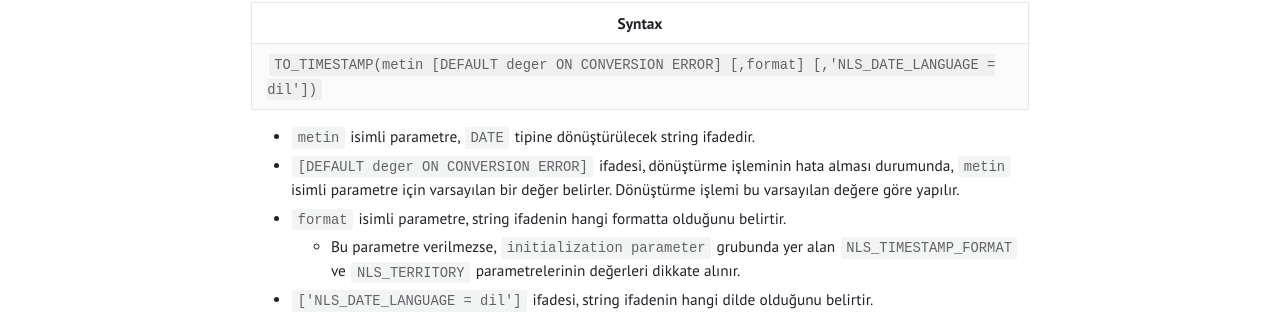
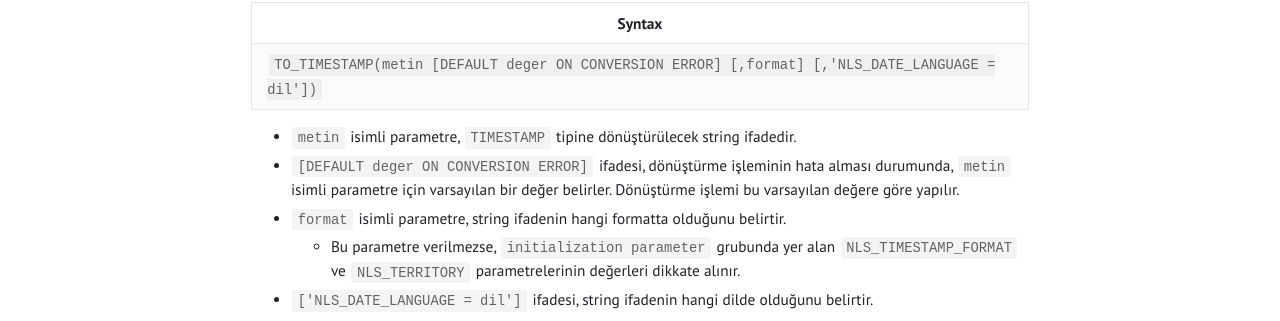
Before and after one commit to tunahanoguz/tunahanoguz.github.io, a Jekyll site: the page built from _posts/2025-05-22-oracle-TO_TIMESTAMP-fonksiyonu.md, in a window 1280 px wide and 900 px high. Shown: the part 251-572 px from the top of the window. Built offline with Jekyll 4.4.1, drawn with Linux system fonts in a browser that asks for light colours.

Commit message:
Update 2025-05-22-oracle-TO_TIMESTAMP-fonksiyonu.md

```diff
--- a/_posts/2025-05-22-oracle-TO_TIMESTAMP-fonksiyonu.md
+++ b/_posts/2025-05-22-oracle-TO_TIMESTAMP-fonksiyonu.md
@@ -11,7 +11,7 @@ categories: oracle
 |--------------------------------------------------------------------------------------------------|
 | `TO_TIMESTAMP(metin [DEFAULT deger ON CONVERSION ERROR] [,format] [,'NLS_DATE_LANGUAGE = dil'])` |
 
-- `metin` isimli parametre, `DATE` tipine dönüştürülecek string ifadedir.
+- `metin` isimli parametre, `TIMESTAMP` tipine dönüştürülecek string ifadedir.
 - `[DEFAULT deger ON CONVERSION ERROR]` ifadesi, dönüştürme işleminin hata alması durumunda, `metin` isimli parametre için varsayılan bir değer belirler. Dönüştürme işlemi bu varsayılan değere göre yapılır.
 - `format` isimli parametre, string ifadenin hangi formatta olduğunu belirtir.
   - Bu parametre verilmezse, `initialization parameter` grubunda yer alan `NLS_TIMESTAMP_FORMAT` ve `NLS_TERRITORY` parametrelerinin değerleri dikkate alınır.
```
